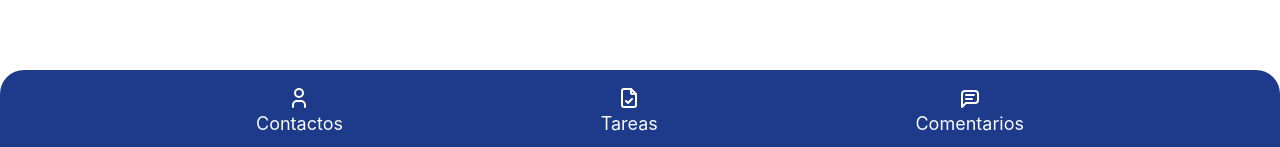
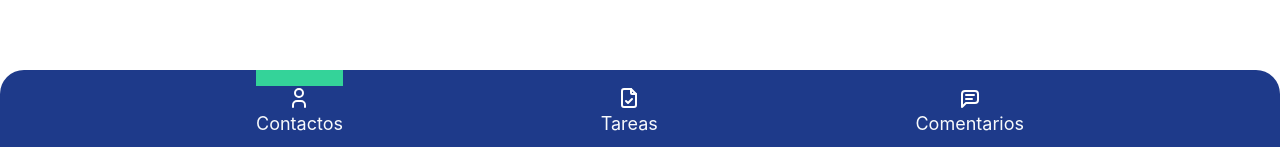
Before and after one commit to mauroxcf/CRM-with-React, a React (Create React App) app: page / in a window 1280 px wide. Shown: the part 650-797 px from the top of the page. Built offline with nearby package versions, Linux system fonts and the light colour scheme.

Commit message:
setting folders, main components and template

```diff
--- a/src/App.js
+++ b/src/App.js
@@ -1,13 +1,13 @@
+import { useState } from 'react';
 import './App.css';
-import ContactList from './Components/organism/ContactList';
-import SearchBar from './Components/organism/SearchBar';
+import MainSection from './Layouts/Main/MainSection';
 import ViewTemplate from './Layouts/Template/ViewTemplate';
 
 function App() {
+	const [section, setSection] = useState('Contactos');
 	return (
-		<ViewTemplate>
-			<SearchBar />
-			<ContactList />
+		<ViewTemplate section={section} setSection={setSection}>
+			<MainSection section={section} />
 		</ViewTemplate>
 	);
 }
--- a/src/Components/molecule/IconWithText.js
+++ b/src/Components/molecule/IconWithText.js
@@ -6,10 +6,14 @@ import PropTypes from 'prop-types';
  * @param {*} param0
  * @returns
  */
-function IconWithText({ label, icon, section, key }) {
+function IconWithText({ label, icon, section, key, setSection }) {
 	return (
-		<div className='flex flex-col cursor-pointer' key={key}>
-			<div className={`w-full h-4 ${section && 'bg-emerald-400'}`} />
+		<div
+			className='flex flex-col cursor-pointer'
+			key={key}
+			onClick={() => setSection(label)}
+		>
+			<div className={`w-full h-4 ${section === label && 'bg-emerald-400'}`} />
 			<div className='mx-auto'>{icon}</div>
 			<p className='text-center text-slate-50 text-sm md:text-md lg:text-lg'>
 				{label}
@@ -27,6 +31,8 @@ IconWithText.propTypes = {
 	section: PropTypes.bool,
 	/* key of the container */
 	key: PropTypes.number,
+	/* function that changes the value of section */
+	setSection: PropTypes.func,
 };
 
 export default IconWithText;
--- a/src/Layouts/Footer/FooterNavbar.js
+++ b/src/Layouts/Footer/FooterNavbar.js
@@ -1,4 +1,5 @@
 import React from 'react';
+import PropTypes from 'prop-types';
 
 //BL
 import { navbarLabels } from '../../Data/data';
@@ -11,16 +12,29 @@ import IconWithText from '../../Components/molecule/IconWithText';
  * @param {*} param0
  * @returns
  */
-function FooterNavbar() {
+function FooterNavbar({ section, setSection }) {
 	return (
 		<nav className='fixed bottom-0 left-0 right-0 h-20 bg-blue-900 w-full rounded-t-3xl'>
 			<div className='flex flex-row justify-between mx-auto w-3/5'>
 				{navbarLabels.map((item, index) => (
-					<IconWithText label={item.label} key={index} icon={item.icon} />
+					<IconWithText
+						label={item.label}
+						key={index}
+						icon={item.icon}
+						section={section}
+						setSection={setSection}
+					/>
 				))}
 			</div>
 		</nav>
 	);
 }
 
+FooterNavbar.propTypes = {
+	/* section of the CRM to render */
+	section: PropTypes.string,
+	/* function that changes the value of section */
+	setSection: PropTypes.func,
+};
+
 export default FooterNavbar;
--- a/src/Layouts/Main/MainSection.js
+++ b/src/Layouts/Main/MainSection.js
@@ -1,5 +1,6 @@
 import React from 'react';
 import PropTypes from 'prop-types';
+import Contact from './Contact';
 
 /**
  * @description Render a different section between contacts, task and commentary.
@@ -9,11 +10,11 @@ import PropTypes from 'prop-types';
 function MainSection({ section }) {
 	function renderSwitch(section) {
 		switch (section) {
-			case 'Lista de contactos':
-				return <div>Nuevo Contacto</div>;
-			case 'Datos de contacto':
+			case 'Contactos':
+				return <Contact />;
+			case 'Tareas':
 				return <div>Datos de contacto</div>;
-			case 'Ver comentarios':
+			case 'Comentarios':
 				return <div>Ver comentarios</div>;
 			default:
 				break;
--- a/src/Layouts/Template/ViewTemplate.js
+++ b/src/Layouts/Template/ViewTemplate.js
@@ -1,4 +1,7 @@
 import React from 'react';
+import PropTypes from 'prop-types';
+
+//UI
 import FooterNavbar from '../Footer/FooterNavbar';
 
 /**
@@ -6,13 +9,20 @@ import FooterNavbar from '../Footer/FooterNavbar';
  * @param {*} param0
  * @returns
  */
-function ViewTemplate({ children }) {
+function ViewTemplate({ section, setSection, children }) {
 	return (
 		<body className='container min-h-screen absolute top-0 min-w-full md:overflow-x-hidden'>
 			<main className='pt-8'>{children}</main>
-			<FooterNavbar />
+			<FooterNavbar section={section} setSection={setSection} />
 		</body>
 	);
 }
 
+ViewTemplate.propTypes = {
+	/* section of the CRM to render */
+	section: PropTypes.string,
+	/* function that changes the value of section */
+	setSection: PropTypes.func,
+};
+
 export default ViewTemplate;
```
